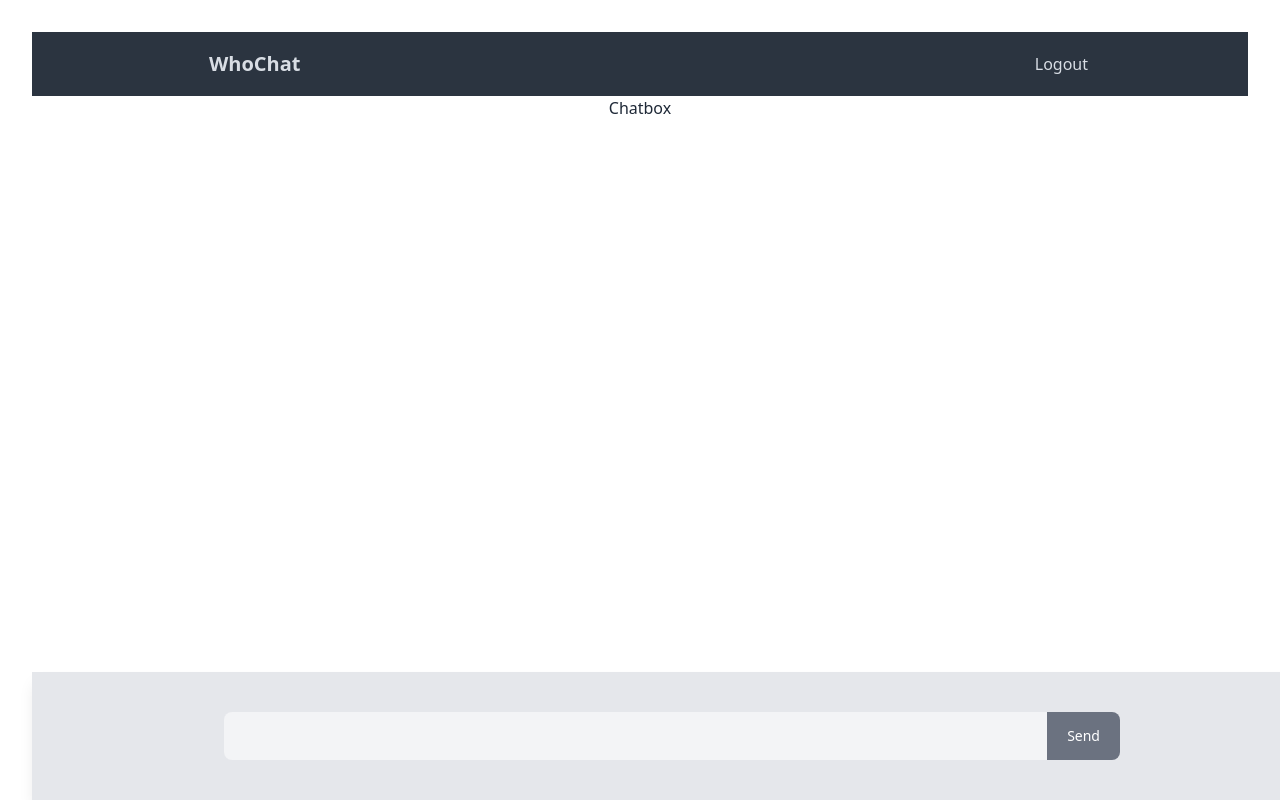
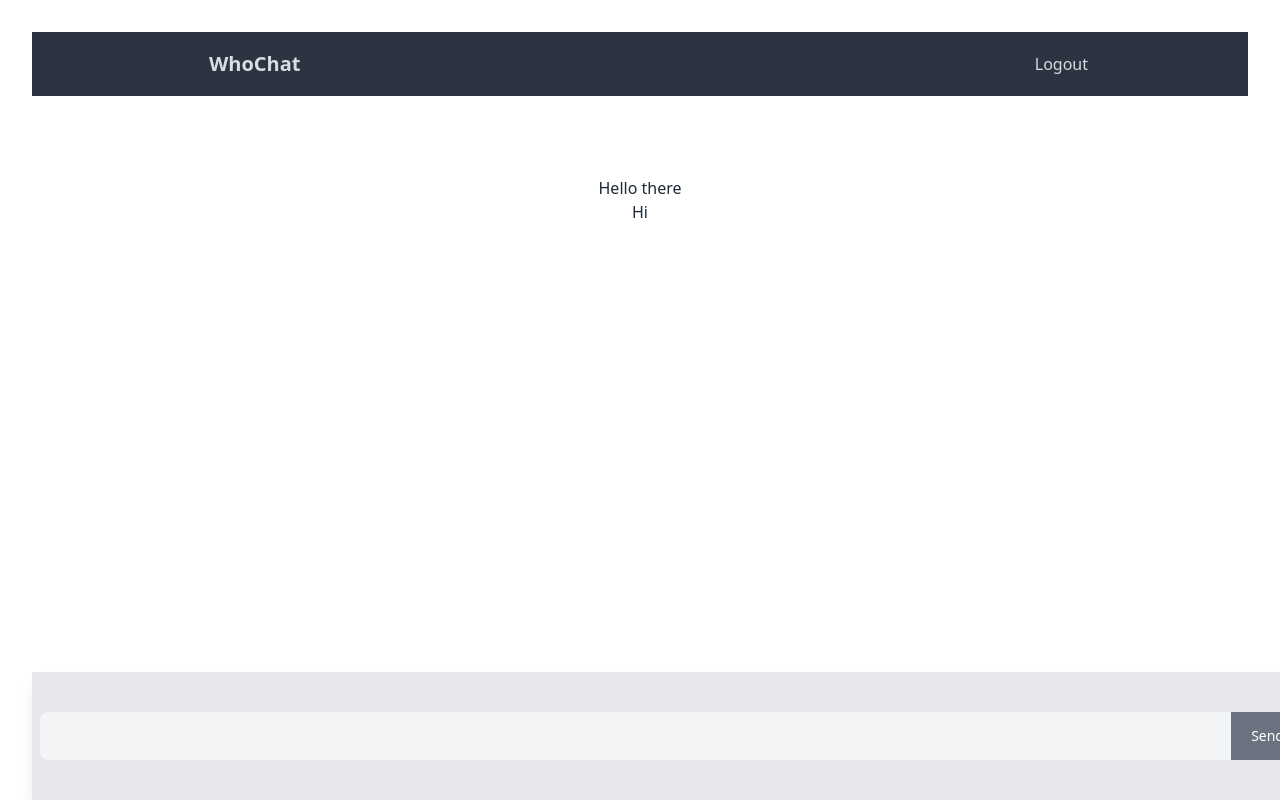
Before and after one commit to AdaezeCynthia/whochat, a React (Vite) app: page / in a window 1280 px wide. Built offline with nearby package versions, Linux system fonts and the light colour scheme.

Commit message:
final oct 8

```diff
--- a/src/Components/Chatbox.jsx
+++ b/src/Components/Chatbox.jsx
@@ -1,8 +1,24 @@
-import React from 'react'
+import React from 'react';
+import Message from './Message';
 
 const Chatbox = () => {
+
+  const messages =[
+    {
+      id:1,
+      message:"Hello there"
+    },
+    {
+      id:2,
+      message:"Hi"
+    }
+  ]
   return (
-    <div>Chatbox</div>
+    <div className='pb-44 pt-20 containerWrap '>
+          {messages.map(message => (
+            <Message  key={message.id}     message ={message}/>
+          ))}
+    </div>
   )
 }
 
--- /dev/null
+++ b/src/Components/Message.jsx
@@ -0,0 +1,11 @@
+import React from 'react'
+
+const Message = ({message}) => {
+  return (
+    <div>
+        {message.message}
+    </div>
+  )
+}
+
+export default Message
--- a/src/Components/Sendmessage.jsx
+++ b/src/Components/Sendmessage.jsx
@@ -5,6 +5,7 @@ const Sendmessage = () => {
 
   const handleSm = (e) => {
     e.preventDefault();
+    setValue("");
     console.log(value);
   };
 
@@ -13,7 +14,7 @@ const Sendmessage = () => {
       className="bg-gray-200 fixed bottom-0 w-full
     py-10 shadow-lg"
     >
-      <form onSubmit={handleSm} className="containerWrap flex">
+      <form onSubmit={handleSm} className="px-2 placeholder:containerWrap flex">
         <input
           value={value}
           onChange={(e) => setValue(e.target.value)}
```
